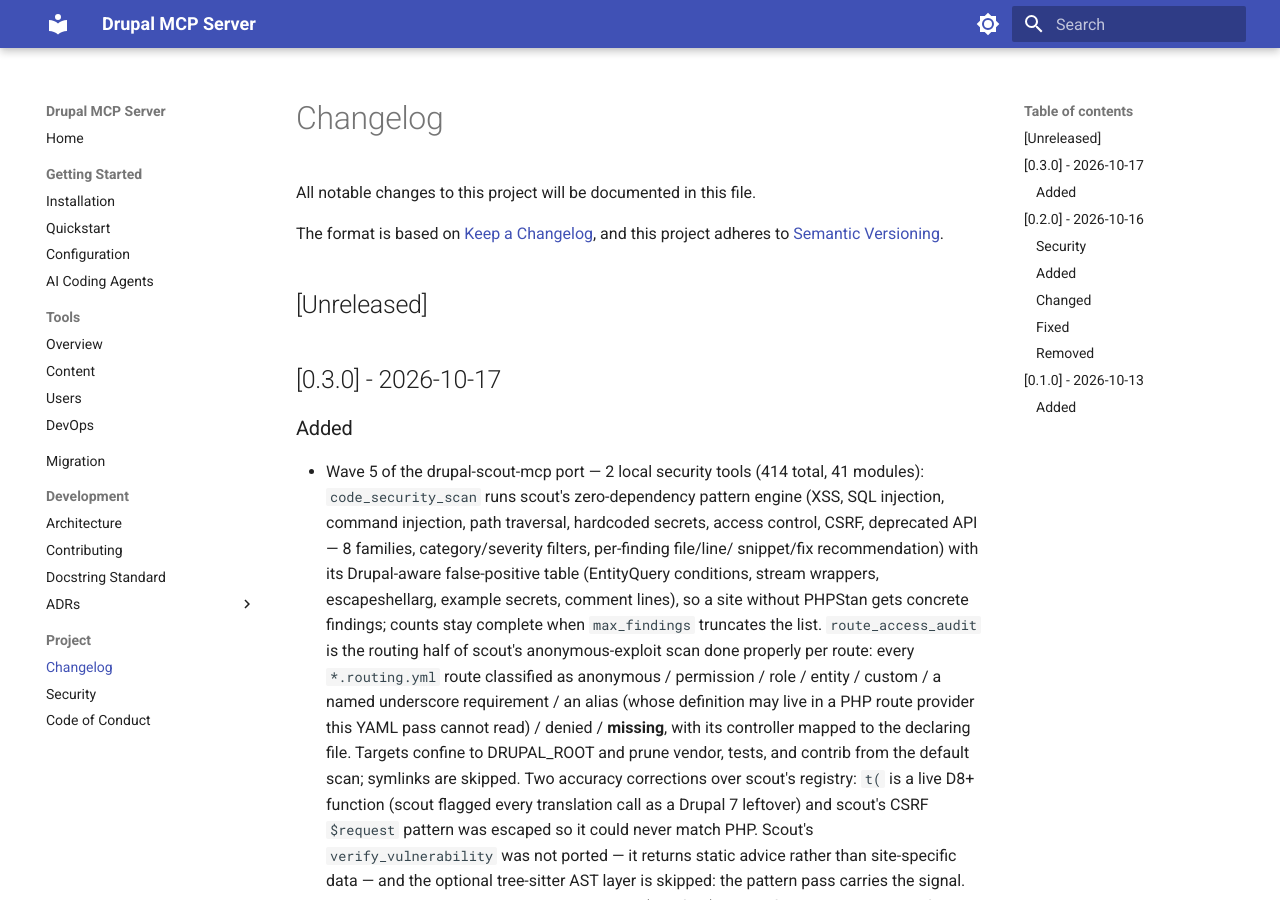
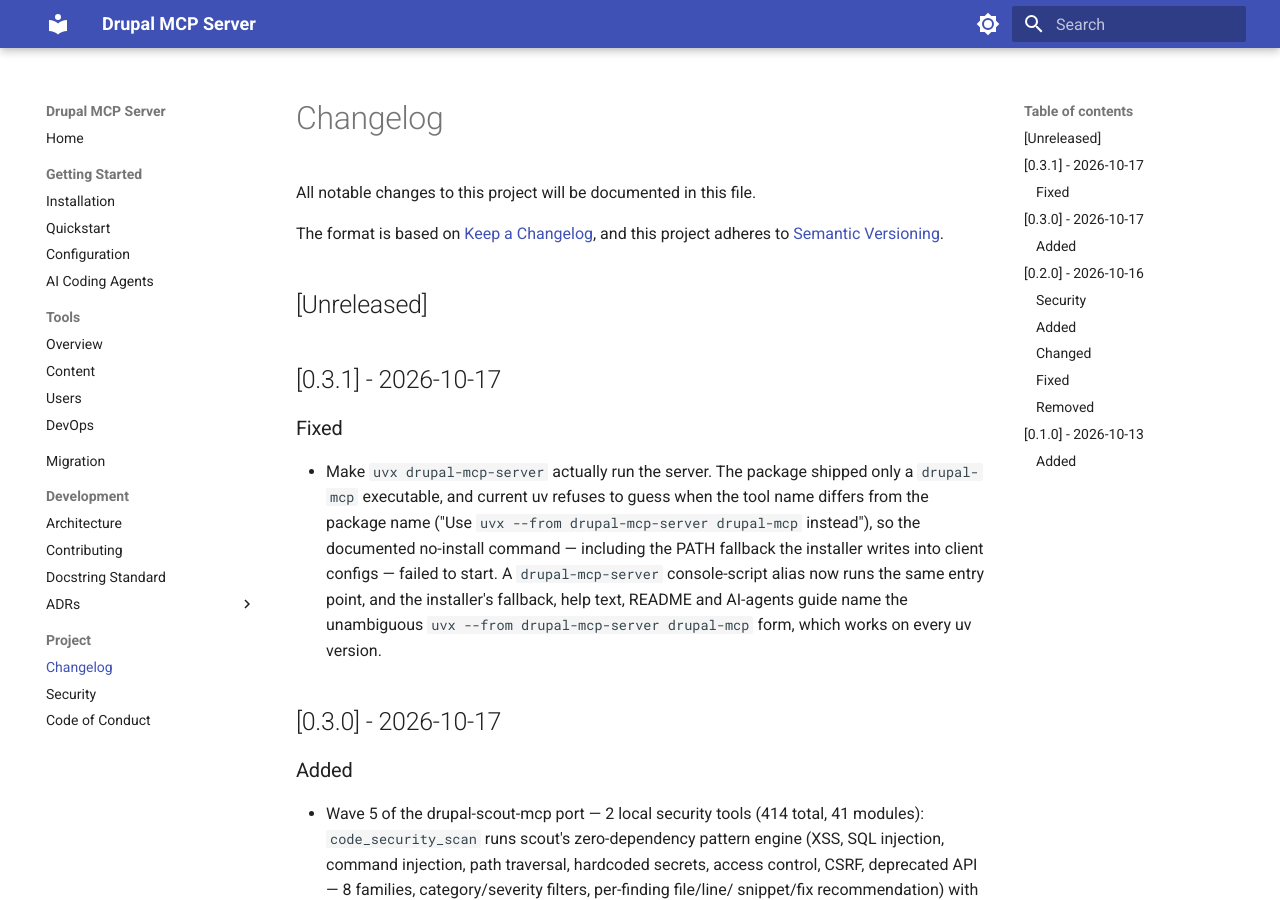
Before and after one commit to vloganathane/drupal-mcp-server, an MkDocs documentation site: the page built from docs/CHANGELOG.md, in a window 1280 px wide and 900 px high. Built offline with MkDocs 1.6.1 and Material for MkDocs 9.7.7, drawn with Linux system fonts in a browser that asks for light colours.

Commit message:
fix: make uvx drupal-mcp-server runnable via entry-point alias
Current uv refuses to run a package whose tool name differs from the
package name, so the documented no-install command and the installer's
PATH fallback both failed to launch the server. Ship a
drupal-mcp-server console-script alias and use the unambiguous
uvx --from drupal-mcp-server drupal-mcp form in the fallback, help
text, README and agents guide. Version 0.3.1.

```diff
--- a/docs/CHANGELOG.md
+++ b/docs/CHANGELOG.md
@@ -6,6 +6,21 @@
 and this project adheres to [Semantic Versioning](https://semver.org/spec/v2.0.0.html).
 
 ## [Unreleased]
+
+## [0.3.1] - 2026-10-17
+
+### Fixed
+
+- Make `uvx drupal-mcp-server` actually run the server. The package
+  shipped only a `drupal-mcp` executable, and current uv refuses to
+  guess when the tool name differs from the package name ("Use `uvx
+  --from drupal-mcp-server drupal-mcp` instead"), so the documented
+  no-install command — including the PATH fallback the installer
+  writes into client configs — failed to start. A `drupal-mcp-server`
+  console-script alias now runs the same entry point, and the
+  installer's fallback, help text, README and AI-agents guide name the
+  unambiguous `uvx --from drupal-mcp-server drupal-mcp` form, which
+  works on every uv version.
 
 ## [0.3.0] - 2026-10-17
 
--- a/pyproject.toml
+++ b/pyproject.toml
@@ -1,6 +1,6 @@
 [project]
 name = "drupal-mcp-server"
-version = "0.3.0"
+version = "0.3.1"
 description = "MCP server for Drupal operations - JSON:API, GraphQL, Drush, AI-powered migration"
 readme = "README.md"
 license = {text = "MIT"}
@@ -50,6 +50,9 @@
 
 [project.scripts]
 drupal-mcp = "drupal_mcp_server.cli:main"
+# Alias so `uvx drupal-mcp-server` works: uvx runs the executable named
+# after the package, and current uv refuses to guess when it differs.
+drupal-mcp-server = "drupal_mcp_server.cli:main"
 
 [build-system]
 requires = ["hatchling"]
--- a/src/drupal_mcp_server/__init__.py
+++ b/src/drupal_mcp_server/__init__.py
@@ -1,3 +1,3 @@
 """Drupal MCP Server - Model Context Protocol server for Drupal."""
 
-__version__ = "0.3.0"
+__version__ = "0.3.1"
```
Also changed, not shown: README.md (+1 -1 lines), docs/agents.md (+4 -4 lines), 3 other files.
